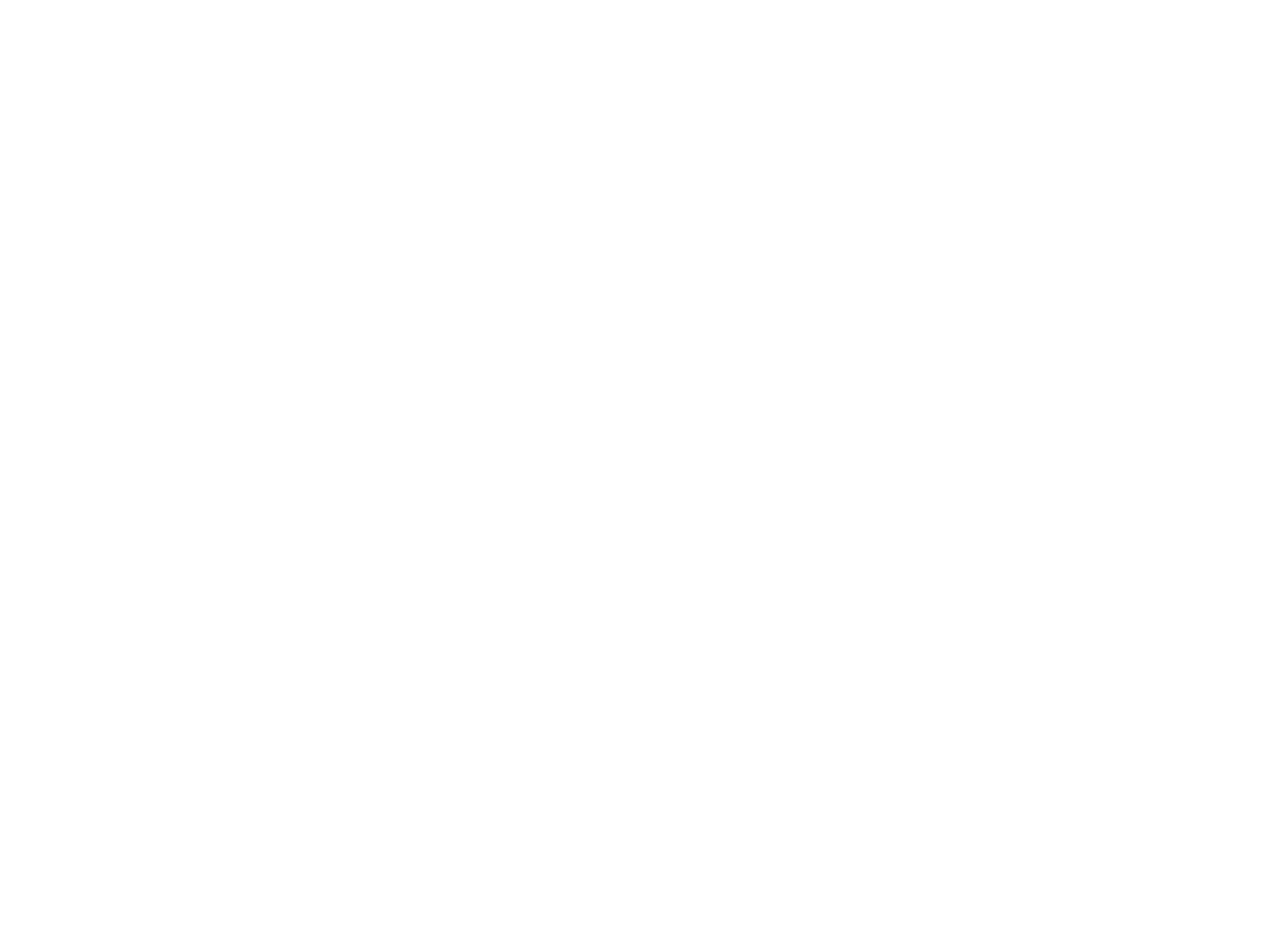
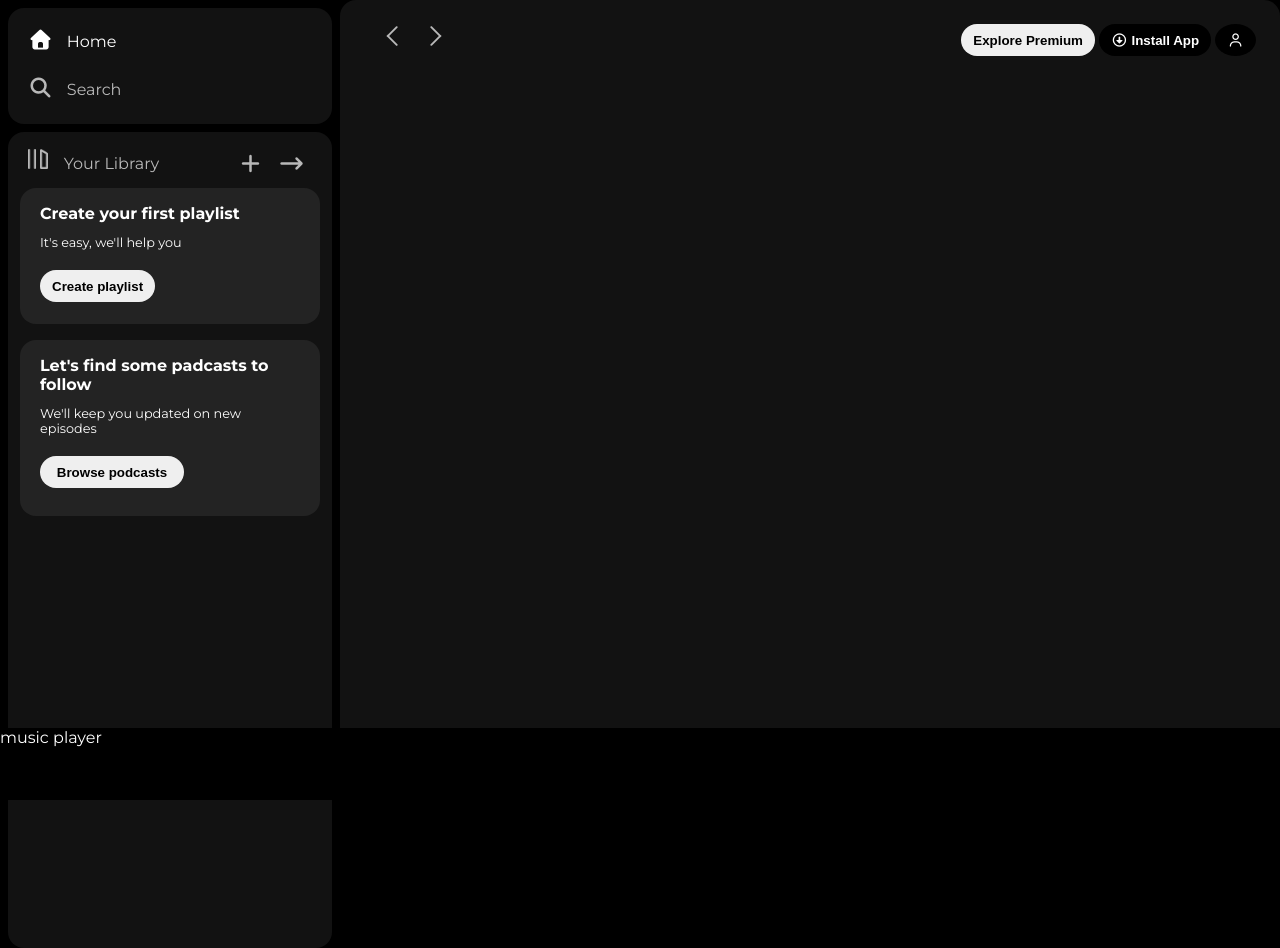
Before and after one commit to gourav-cloud/Spotify, a plain HTML site: page index.html in a window 1280 px wide. Before the commit the page ends 800 px from the top, so only its background shows below. Drawn offline with Linux system fonts and the light colour scheme.

Commit message:
something new

```diff
--- a/index.html
+++ b/index.html
@@ -3,9 +3,72 @@
 <head>
     <meta charset="UTF-8">
     <meta name="viewport" content="width=device-width, initial-scale=1.0">
-    <title>spotify</title>
+    <title>Spotify - Web Player: Listen to Music, Podcasts, and Audiobooks Online</title>
+    <link rel="stylesheet" href="https://cdnjs.cloudflare.com/ajax/libs/font-awesome/7.3.1/css/all.min.css" integrity="sha512-QeR2VH+lsBE5LSAe1Q5EnTBbe7XTBubt8dG93Y7gidSgdMCr8nVqKcfKAMyN96SV8KDbZVTDXChatu5G2KQGzg==" crossorigin="anonymous" referrerpolicy="no-referrer">
+    <link rel="icon" href="./assets/logo.png">
+    <link rel="preconnect" href="https://fonts.googleapis.com">
+    <link rel="preconnect" href="https://fonts.gstatic.com" crossorigin>
+    <link href="https://fonts.googleapis.com/css2?family=Montserrat:ital,wght@0,100..900;1,100..900&display=swap" rel="stylesheet">
+    <link rel="stylesheet" href="style.css">
 </head>
 <body>
-
+    <div class="main">
+        <div class="sidebar">
+            <div class="nav">
+                <div class="nav-option" style="opacity: 1;">
+                    <i class="fa-solid fa-house"></i>
+                    <a href="#" >Home</a>
+                </div>
+                <div class="nav-option">
+                    <i class="fa-solid fa-magnifying-glass"></i>
+                    <a href="#">Search</a>
+                </div>
+            </div>
+            <div class="library">
+                <div class="options">
+                    <div class="lib-option nav-option">
+                        <img src="./assets/library_icon.png" alt="icon">
+                        <a href="#">Your Library</a>
+                    </div>
+                    <div class="icon" >
+                            <i class="fa-solid fa-plus"></i>
+                            <i class="fa-solid fa-arrow-right-long"></i>
+                    </div>
+                </div>
+                <div class="lib-box">
+                    <div class="box">
+                        <div class="para1">Create your first playlist</div>
+                        <div class="para2">It's easy, we'll help you</div>
+                        <button class="badge">Create playlist</button>
+                    </div>
+                    <div class="box" style="height: 9rem;">
+                        <div class="para1">Let's find some padcasts to follow</div>
+                        <div class="para2">We'll keep you updated on new episodes</div>
+                        <button class="badge" style="width: 9rem;">Browse podcasts</button>
+                    </div>
+                </div>
+            </div>
+        </div>
+        <div class="mainbox">
+            <div class="sticky-nav">
+                <div class="arrow">
+                    <img src="./assets/backward_icon.png" alt="back-arrow">
+                    <img src="./assets/forward_icon.png" alt="forward_arrow">
+                </div>
+                <div class="sticky-buttons">
+                    <button class="badge">Explore Premium</button>
+                    <button class="badge" style="background-color: black; color: white;">
+                        <i class="fa-regular fa-circle-down"></i>
+                        Install App
+                    </button>
+                    <button class="badge" style="background-color: black; color: white; border-radius: 50%;">
+                        <i class="fa-regular fa-user"></i>
+                    </button>
+                </div>
+            </div>
+            <div class="cards"></div>
+        </div>
+        <div class="music-player">music player</div>
+    </div>
 </body>
 </html>
--- /dev/null
+++ b/style.css
@@ -0,0 +1,157 @@
+body{
+  font-family: "Montserrat", sans-serif;
+  margin: 0;
+  background-color: black;
+  color: #fff;
+  overflow: hidden;
+}
+
+.main{
+    display: flex;
+    height: 100vh;
+}
+
+.sidebar{
+    background-color:black;
+    width: 340px;
+    border-radius: 1rem; /*16px*/
+}
+.mainbox{
+    background-color: #121212;
+    flex: 1;
+    overflow: auto;
+    border-radius: 1rem;
+}
+.music-player{
+    background-color: black;
+    position: fixed;
+    bottom: 0px;
+    width: 100%;
+    height: 72px;
+}
+
+
+.nav a{
+    text-decoration: none;
+    color: white;
+    font-size: 1rem;
+    margin-left: 0.6rem;
+
+}
+
+
+
+.nav {
+    background-color: #121212;
+    border-radius: 1rem;
+    display: flex;
+    flex-direction: column;
+    height: 100px;
+    justify-content: center;
+    padding: 0.5rem 0.75rem;
+    margin:0.5rem;
+}
+
+.nav-option{
+    line-height: 2.5rem;
+    padding: 0.25rem 0.5rem;
+    opacity: 0.7;
+}
+
+.nav i{
+    font-size: 1.25rem;
+}
+
+.library {
+    background-color: #121212;
+    height: 100vh;
+    border-radius: 1rem;
+    padding: 0.5rem 0.75rem;
+    margin: 0.5rem;
+}
+
+
+
+.library a {
+    text-decoration: none;
+    color: #fff;
+}
+
+.library img{
+    height: 1.25rem;
+    margin-right: 0.75rem;
+}
+
+
+.library .options{
+    display: flex;
+    justify-content: space-between;
+    align-items: center;
+}
+
+.library .icon {
+    display: flex;
+    font-size: 1.25rem;
+
+}
+
+.icon i{
+    opacity: 0.7;
+    margin-right: 1rem;
+}
+
+.nav-option:hover{
+    opacity: 1;
+}
+
+.library .icon i:hover{
+    opacity: 1;
+}
+
+.box{
+    background-color: #232323;
+    height: 6.5rem;
+    padding: 1rem 1.25rem;
+    border-radius: 1rem;
+    margin-bottom: 1rem;
+
+}
+
+.box .para1{
+    margin-bottom: 0.75rem;
+    font-size: 1rem;
+    font-weight: 700;
+}
+.box .para2{
+    margin-bottom: 1.25rem;
+    font-size: 0.8rem;
+
+}
+
+.badge{
+    border: none;
+    font-weight: 700;
+    border-radius: 1rem;
+    height: 2rem;
+    width: 8rem;
+    padding: 0.25rem 0.75rem;
+    text-align: center;
+    width: fit-content;
+}
+
+.sticky-nav{
+    display: flex;
+    justify-content: space-between;
+    padding: 1.5rem;
+    position: sticky;
+    top: 0;
+}
+
+.sticky-nav .arrow img{
+    margin-left: 1rem;
+    opacity: 0.7;
+}
+
+.sticky-nav .arrow img:hover{
+    opacity: 1;
+}
```
